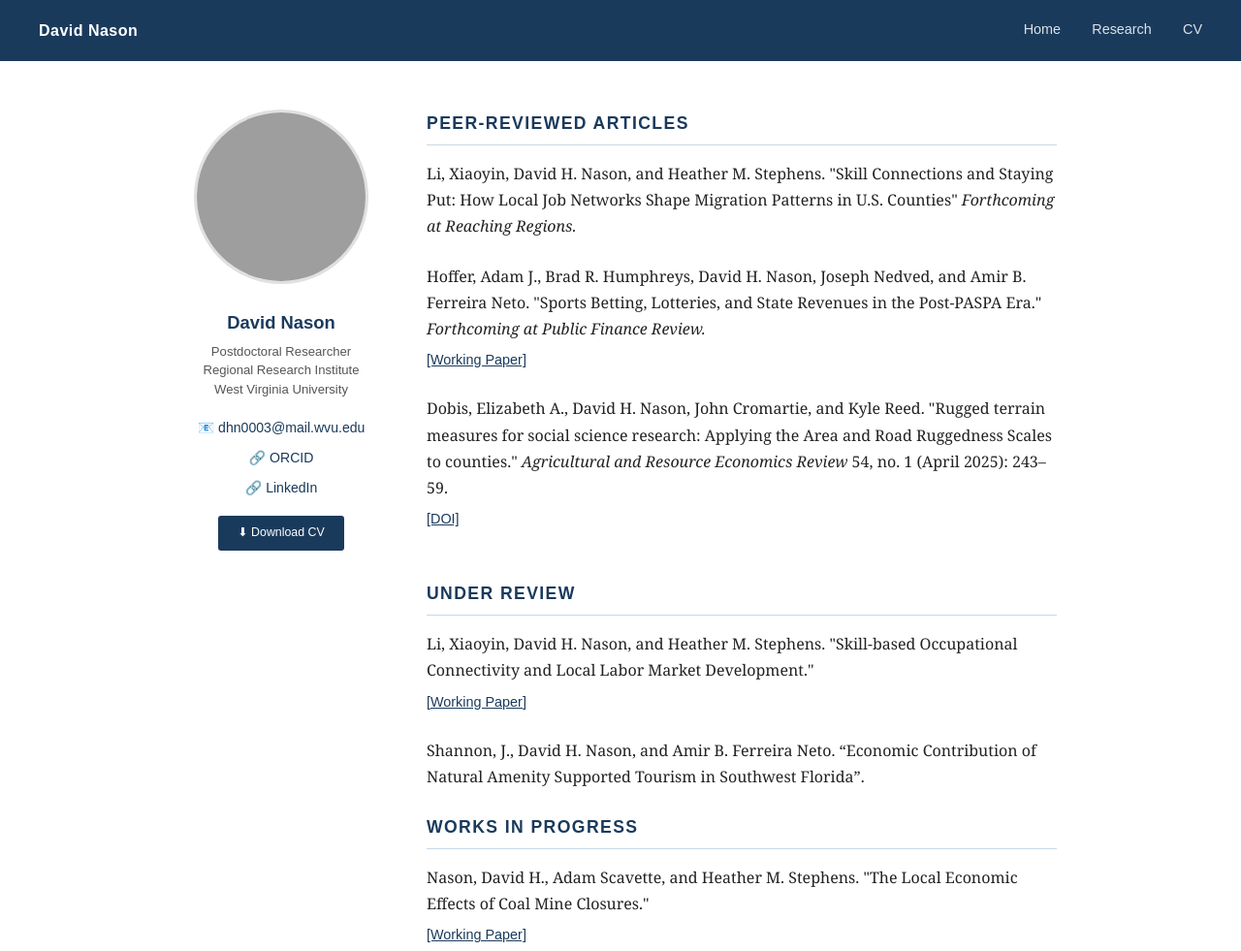
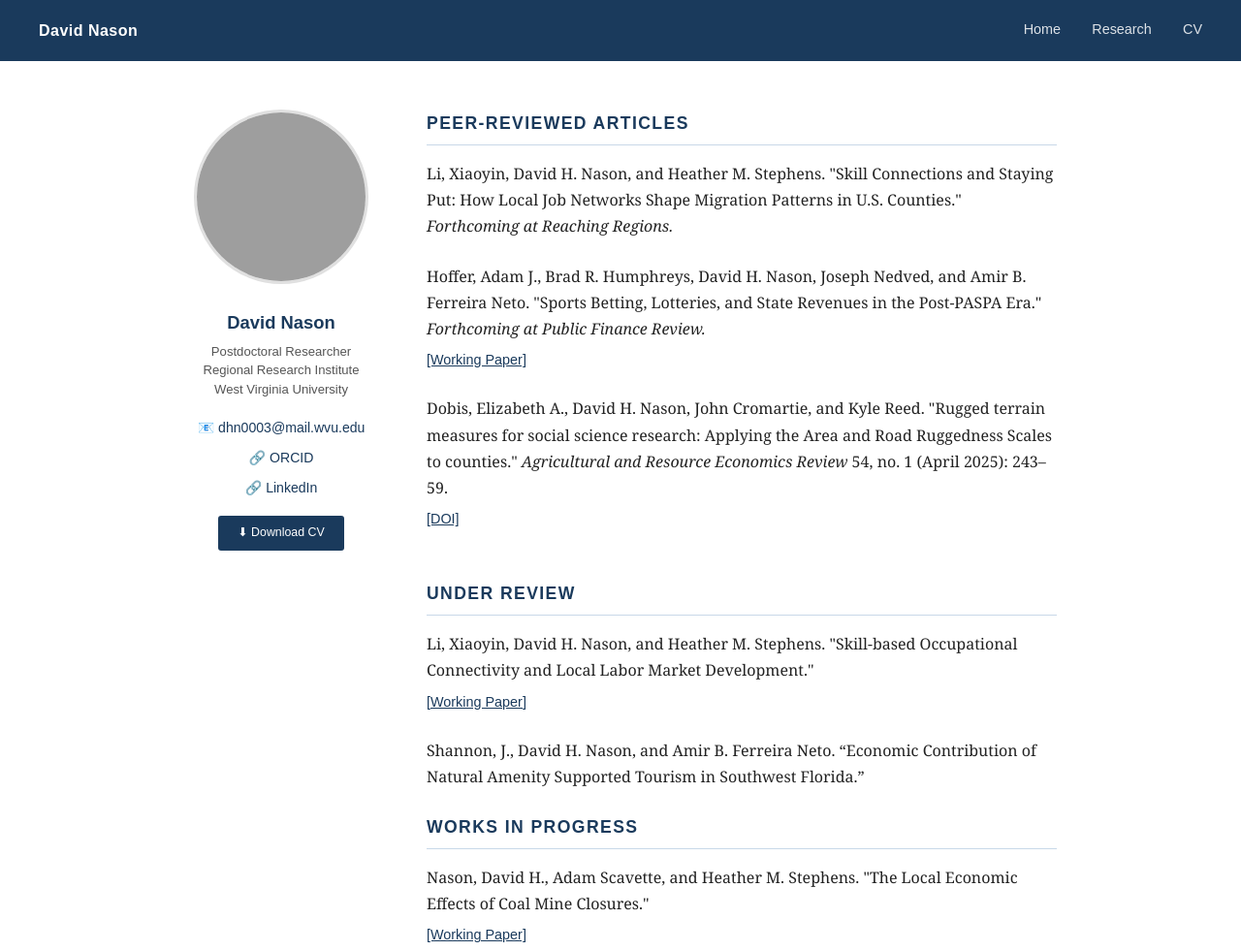
Before and after one commit to davidhnason/davidhnason.github.io, a plain HTML site: page research.html in a window 1280 px wide. Shown: the top 981 px of the page at 97% size. Drawn offline with Linux system fonts and the light colour scheme; grey boxes are pictures that could not be loaded.

Commit message:
Fix punctuation in peer-reviewed articles section

```diff
--- a/research.html
+++ b/research.html
@@ -183,7 +183,7 @@
       <h2>Peer-Reviewed Articles</h2>
          <div class="pub">
         <p>Li, Xiaoyin, David H. Nason, and Heather M. Stephens.
-        "Skill Connections and Staying Put: How Local Job Networks Shape Migration Patterns in U.S. Counties"
+        "Skill Connections and Staying Put: How Local Job Networks Shape Migration Patterns in U.S. Counties."
         <em>Forthcoming at Reaching Regions.</em></p>
       </div>
       <div class="pub">
@@ -215,7 +215,7 @@
       </div>
         <div class="pub">
         <p>Shannon, J., David H. Nason, and Amir B. Ferreira Neto. “Economic Contribution of Natural Amenity
-Supported Tourism in Southwest Florida”. </p>
+Supported Tourism in Southwest Florida.” </p>
       </div>
 
     <section>
```
